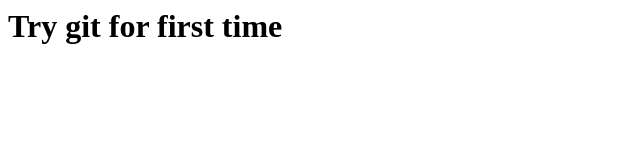
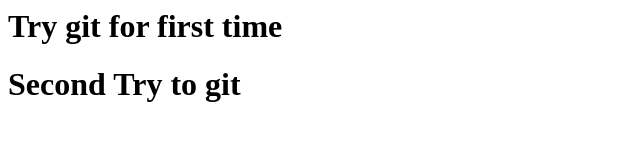
Before and after one commit to Almahdaly/learn-git-2, a plain HTML site: page index.html in a window 1280 px wide. Shown: the whole page, without its empty margins (0-640 px from the left). Drawn offline with Linux system fonts and the light colour scheme.

Commit message:
Second try

```diff
--- a/index.html
+++ b/index.html
@@ -1 +1,2 @@
 <h1>Try git for first time</h1>
+<h1>Second Try to git</h1>
```
